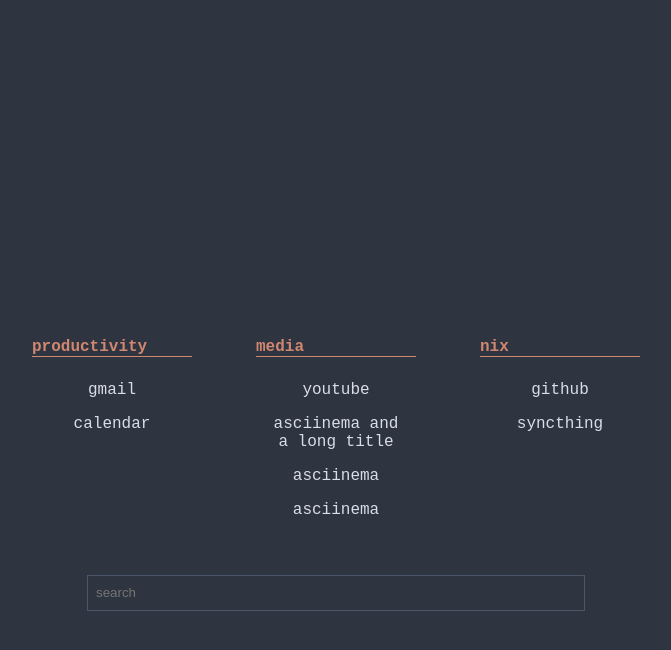
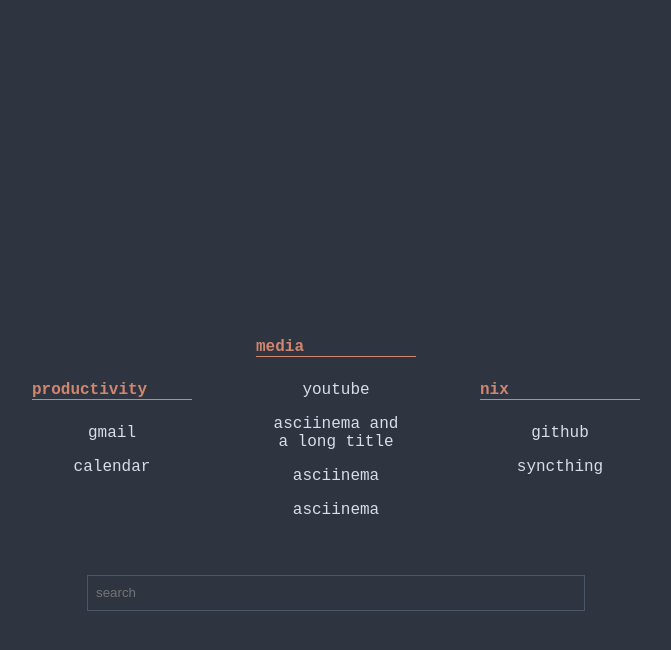
Before and after one commit to mismatchtea/mismatchtea.github.io, a Jekyll site: the page newstart.html, which Jekyll copies as it is, in a window 1280 px wide. Shown: the top 650 px of the page, without its empty margins (304-975 px from the left). Built offline with Jekyll 4.4.1, drawn with Linux system fonts in a browser that asks for light colours.

Commit message:
centering

```diff
--- a/newstart.html
+++ b/newstart.html
@@ -31,6 +31,9 @@
 .favourites {
     display:    flex;
     flex-direction: column;
+    align-items: center;
+    align-content: center;
+    justify-content: center;
     flex-wrap:  wrap;
 }
 
```
